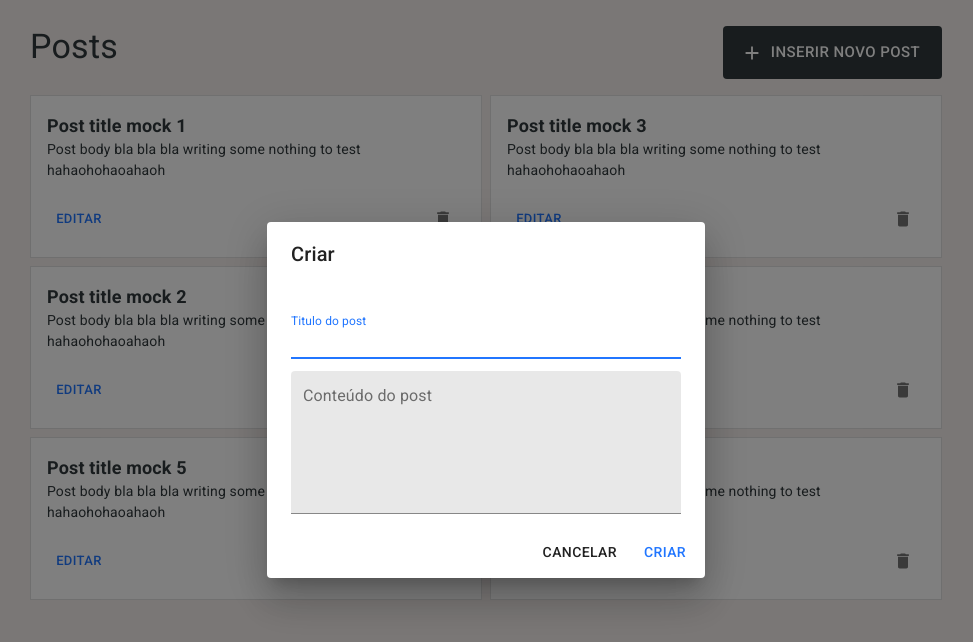
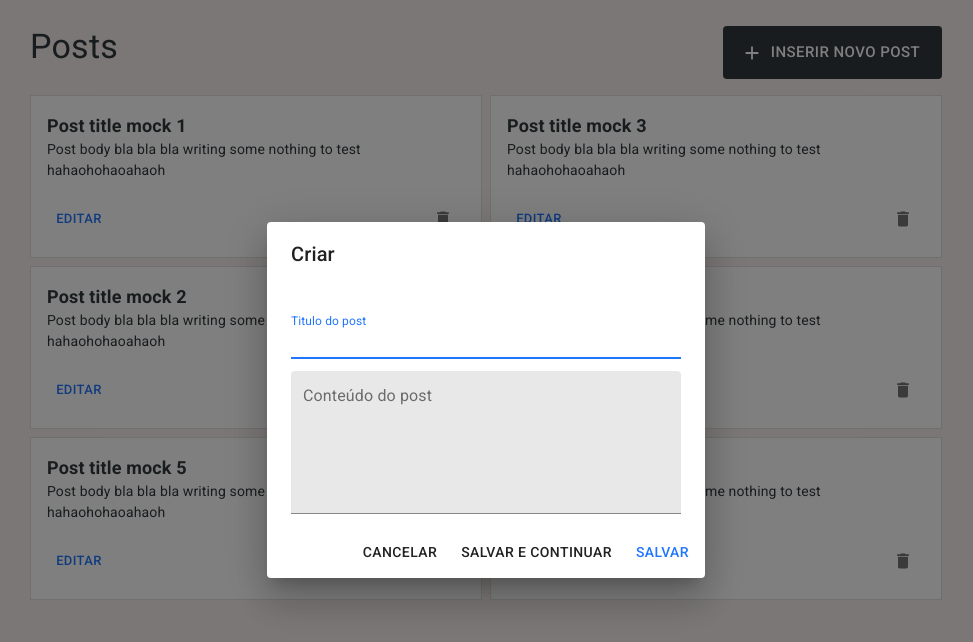
Before and after one commit to joaovitorzv/tdsa-test, a React (Create React App) app: page / in a window 1280 px wide. Both pictures are taken after a click on the button "INSERIR NOVO POST". Shown: the top 642 px of the page, without its empty margins (154-1127 px from the left). Built offline with nearby package versions, Linux system fonts and the light colour scheme.

Commit message:
feat: add button to save and continue

```diff
--- a/src/components/postModal.js
+++ b/src/components/postModal.js
@@ -76,8 +76,13 @@ function PostModal ({ open, setOpen, modalTitle, formData }) {
           <Button onClick={handleClose}>
             Cancelar
           </Button>
+          {modalTitle === 'Criar' && (
+            <Button type='submit'>
+              Salvar e Continuar
+            </Button>
+          )}
           <Button disabled={Boolean(formik.errors.body)} onClick={handleClose} color='primary' type='submit'>
-            {modalTitle === 'Criar' ? 'Criar' : 'Salvar'}
+            Salvar
           </Button>
         </DialogActions>
       </form>
```
